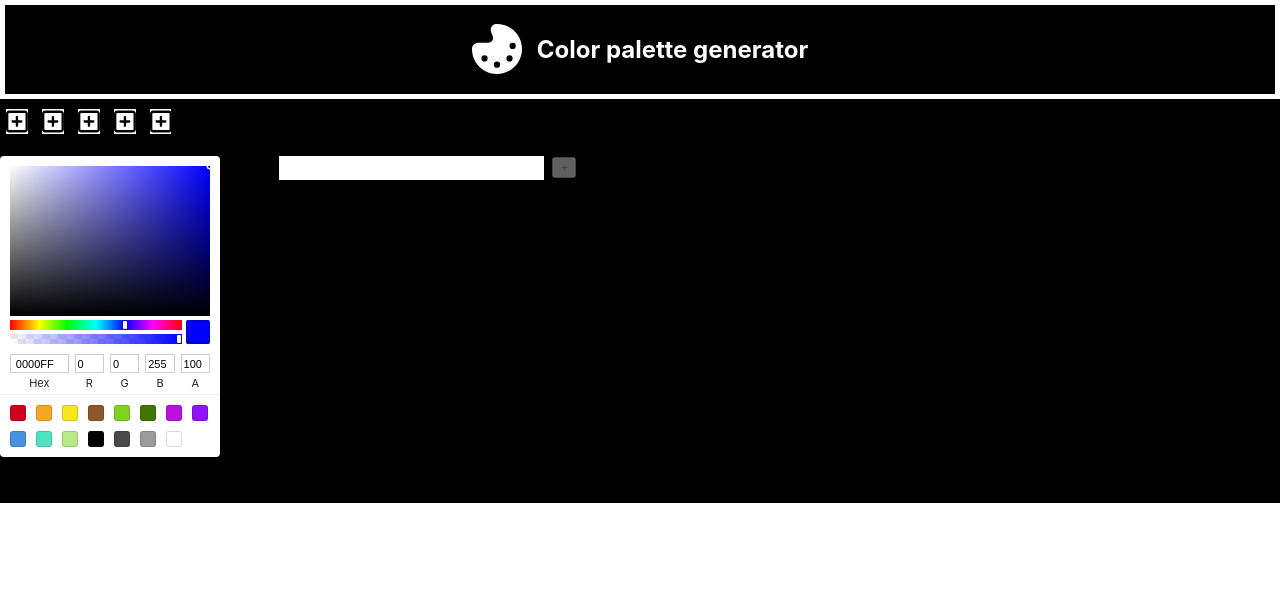
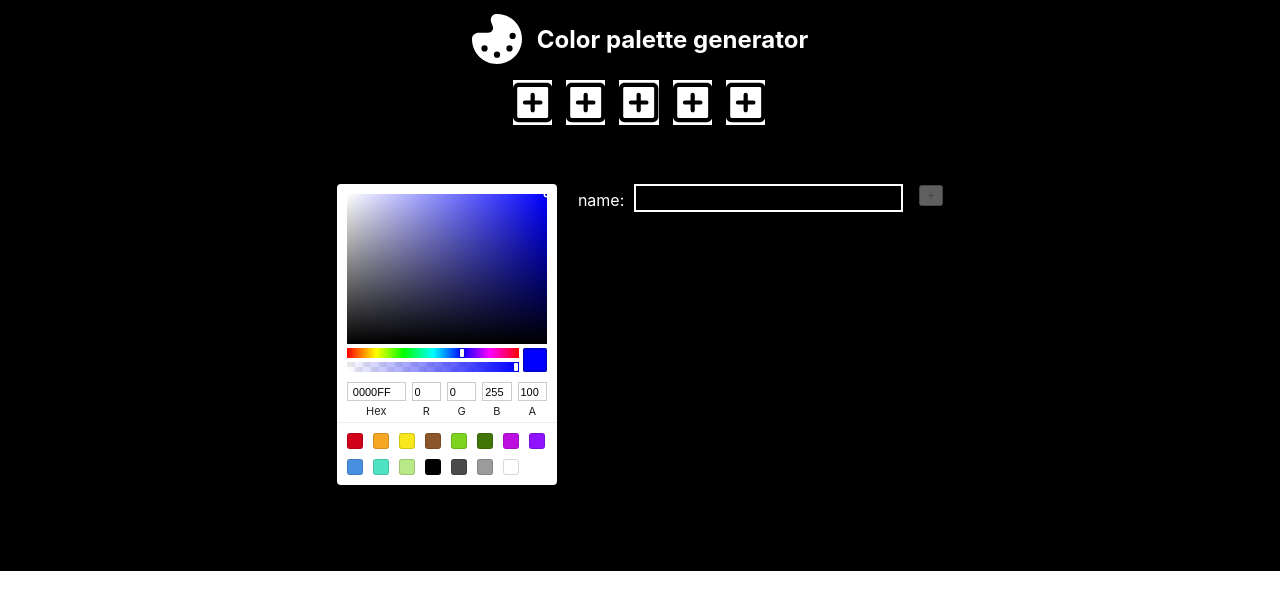
Before and after one commit to IgorLuzarraga/color-selector-react, a React (Create React App) app: page / in a window 1280 px wide. Shown: the top 610 px of the page. Built offline with nearby package versions, Linux system fonts and the light colour scheme.

Commit message:
css changes

```diff
--- a/src/components/activeColorSelection/ActiveColorSelection.js
+++ b/src/components/activeColorSelection/ActiveColorSelection.js
@@ -13,7 +13,6 @@ import {
     ACTIVE_CIRCLE_COLOR_DEFAULT
  } from '../../types/colorSelectorTypes';
 
-//const ActiveColorSelection = ({pickerColor}) => {
 const ActiveColorSelection = () => {
     const activeColorSelection = useSelector((state) => state.colorSelector.activeColorSelection)
     const activeCircleColor = useSelector((state) => state.colorSelector.activeCircleColor)
@@ -29,7 +28,6 @@ const ActiveColorSelection = () => {
     );
 }
 
-
 const changeIconStyle = (
     currentCircleId,
     activeCircleId,
@@ -41,38 +39,45 @@ const changeIconStyle = (
     const {r2, g2, b2} = currenCircleColor
 
     const initialState = {
-        'font-size': '25px',
+        'font-size': '45px',
         // background: CIRCLE_COLOR_DEFAULT
-        background: currenCircleColor
+        background: currenCircleColor,
+        // border: 'solid 2px white'
     }
 
     const clickOnStateActive = {
-        'font-size': '35px',
+        'font-size': '75px',
         // bakckground: `rgb(${r}, ${g}, ${b})`
-        background: ACTIVE_CIRCLE_COLOR_DEFAULT
+        background: ACTIVE_CIRCLE_COLOR_DEFAULT,
+        // border: 'solid 2px white',
+        color: 'white'
     }
 
     const clickOnStateDesactive = {
-        'font-size': '25px',
+        'font-size': '45px',
         // background: `rgb(${r2}, ${g2}, ${b2})`
-        background: currenCircleColor
+        background: currenCircleColor,
+        // border: 'solid 2px white'
     }
 
     const colorPickingStateActive = {
-        'font-size': '35px',
-        background: `rgb(${r}, ${g}, ${b})`
+        'font-size': '55px',
+        background: `rgb(${r}, ${g}, ${b})`,
+        // border: 'solid 2px white'
         // background: activeCircleColor
     }
 
     const colorPickingStateDesactive = {
-        'font-size': '25px',
-        background: `rgb(${r2}, ${g2}, ${b2})`
+        'font-size': '45px',
+        background: `rgb(${r2}, ${g2}, ${b2})`,
+        // border: 'solid 2px white'
     }
 
     const restoringState = {
-        'font-size': '45px',
+        'font-size': '55px',
         // 'background-color': `rgb(${r2}, ${g2}, ${b2})`
-        background:  currenCircleColor
+        background:  currenCircleColor,
+        // border: 'solid 2px white'
     }
 
     switch (activeColorSelectionST) {
--- a/src/components/colorPaletteGenerator/colorPaletteGenerator.css
+++ b/src/components/colorPaletteGenerator/colorPaletteGenerator.css
@@ -1,13 +1,16 @@
 .col-main {
     display: flex;
     flex-direction: column;
-    gap: 2vh;
+    gap: 7vh;
     background: black;
     padding-bottom: 10px;
+    align-items:center;
+    justify-content: center;
+    color: white;
 }
 
 [class^=row-] {
     display: flex;
     flex-direction: row;
-    gap: 1vh;
+    gap: 2vh;
 }
--- a/src/components/colorSelectionName/ColorSelectionName.js
+++ b/src/components/colorSelectionName/ColorSelectionName.js
@@ -14,7 +14,6 @@ const ColorSelectionName = () => {
                 className='labelStyle'
             >
                 name:
-                {/* {fromUnitType} */}
             </label>
             <input
                 onChange={(e) => {
--- a/src/components/colorSelectionName/colorSelectionName.css
+++ b/src/components/colorSelectionName/colorSelectionName.css
@@ -5,12 +5,14 @@
     text-align: right;
     font-size: 24px;
     font-weight: 600;
-    color: black;
-    background: white;
+    color: white;
+    background: black;
+    border: solid 2px white;
     outline: none;
 }
 
 .labelStyle {
-    color: black;
+    color: white;
     margin-left: 5px;
+    margin-right: 10px;
 }
--- a/src/components/header/header.css
+++ b/src/components/header/header.css
@@ -1,8 +1,8 @@
 .header {
     display: flex;
     flex-direction: row;
-    margin: 5px;
-    padding: 10px;
+    margin: 0px;
+    padding: 5px;
     background-color: black;
     align-items:center;
     justify-content: center;
```
